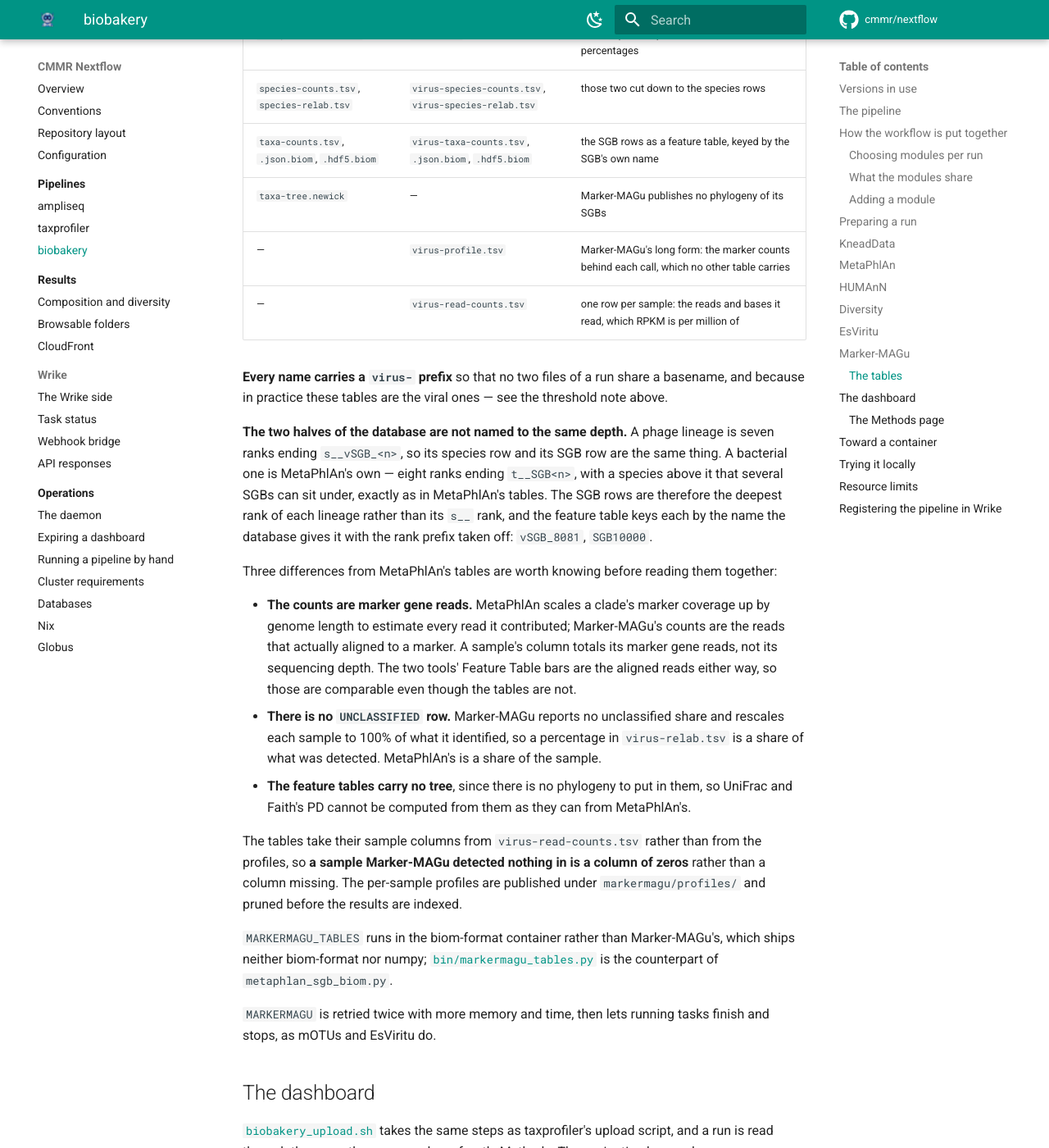
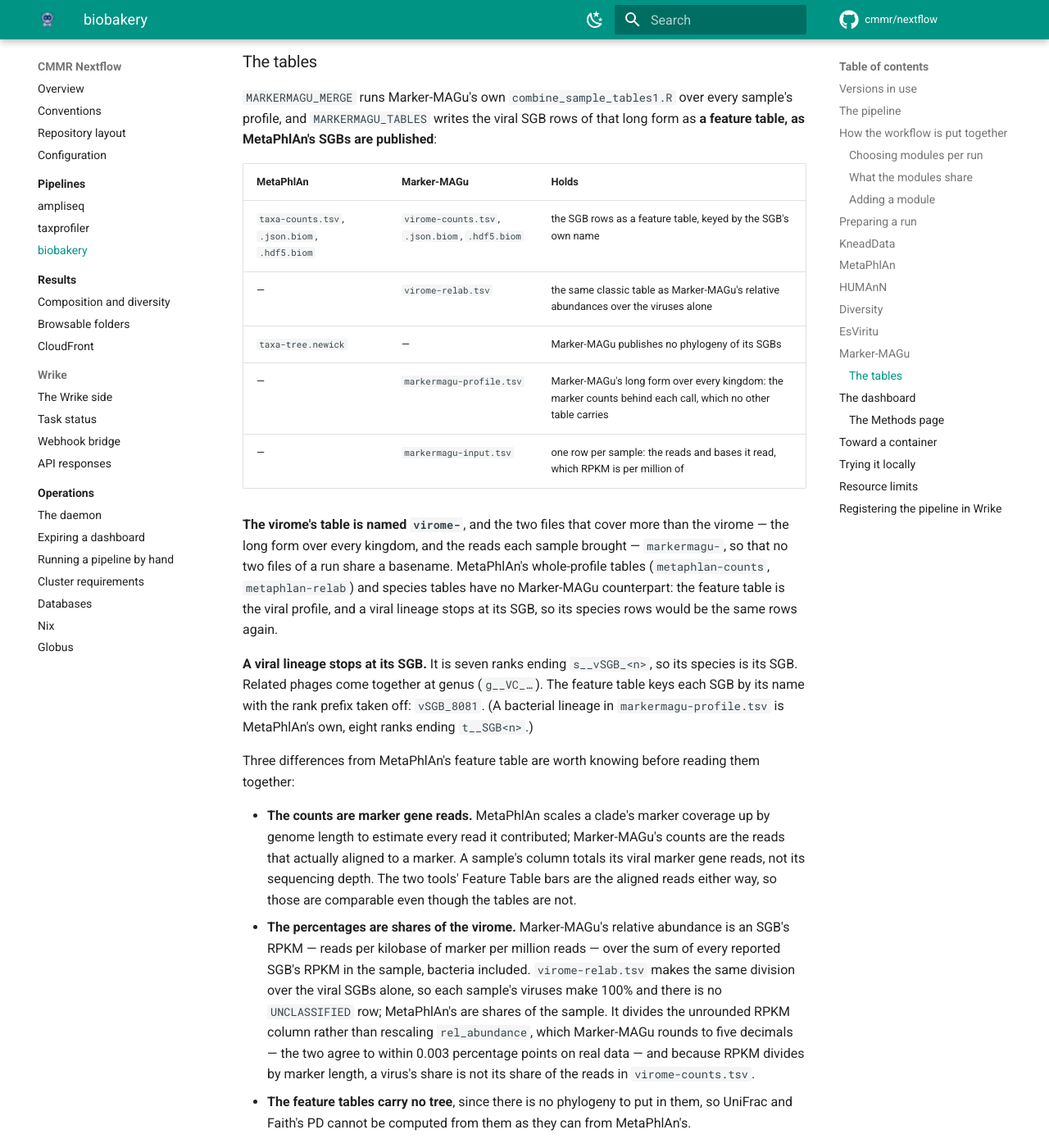
Before and after one commit to cmmr/nextflow, an MkDocs documentation site: the page built from docs/pipelines/biobakery.md, in a window 1280 px wide and 1400 px high, scrolled down 12418 px. Shown: the whole window at 82% size. Built offline with MkDocs 1.6.1 and Material for MkDocs 9.7.7, drawn with Linux system fonts in a browser that asks for light colours; comment, search, counter and statistics services are not loaded; some of the changed text lies outside the part shown.

Commit message:
bakery updates

````diff
--- a/docs/pipelines/biobakery.md
+++ b/docs/pipelines/biobakery.md
@@ -88,9 +88,10 @@ Each checks its archive against the md5 the Zenodo record lists, unpacks it, and
 writes a manifest beside it: `db/esviritu/v3.2.4` —
 `virus_pathogen_database.fna`, its minimap2 index and the metadata table — and
 `db/markermagu/v1.1`, which is one 10.5 GB `Marker-MAGu_markerDB.fna` and needs
-about 16 GB free while it unpacks. Until a database is there, every
-`BIOBAKERY_01` run stops before its first task, for want of the parameter that
-names it.
+about 16 GB free while it unpacks. Until a database is there, a run with its
+module on stops before its first task, for want of the parameter that names it
+— every `BIOBAKERY_01` run, for Marker-MAGu's, and only a run that switches
+EsViritu on, for EsViritu's.
 
 
 ## The pipeline
@@ -101,8 +102,8 @@ form's "Host Removal" answer — `None`, `PhiX`,
 the matching bowtie2 index. `None` still trims; it removes nothing.
 
 [`BIOBAKERY_01.sh`](../../pipelines/BIOBAKERY_01.sh) runs
-`workflows/biobakery` with HUMAnN, mOTUs, Nonpareil, EsViritu and Marker-MAGu
-on:
+`workflows/biobakery` with HUMAnN, mOTUs, Nonpareil and Marker-MAGu on, and
+EsViritu off:
 
 | Step | What | Progress page row |
 | --- | --- | --- |
@@ -163,11 +164,17 @@ own:
 | `run_humann` | `true` | `humann_chocophlan`, `humann_uniref`, `humann_utility_mapping` |
 | `run_motus` | `true` | `motus_db` |
 | `run_nonpareil` | `true` | nothing; `nonpareil_mode` is `kmer` unless set to `alignment` |
-| `run_esviritu` | `true` | `esviritu_db` |
+| `run_esviritu` | `false` | `esviritu_db` |
 | `run_markermagu` | `true` | `markermagu_db`; `markermagu_detection` is `default` unless set to `relaxed` |
 
 `motus_args`, `nonpareil_args`, `esviritu_args` and `markermagu_args` add
 options to each tool, as `metaphlan_args` does to MetaPhlAn.
+
+**EsViritu is the one module that is off unless asked for.** Turning it on is
+`params_set run_esviritu true` in the pipeline file. `BIOBAKERY_01.sh` names
+`esviritu_db` only when `run_esviritu` is on, so a run without EsViritu records
+no EsViritu database in its manifest; a rerun of one with it on brings its own
+`esviritu_db` among the parameters it recorded.
 
 A pipeline file sets each with `params_set`, like any other parameter, so it lands
 in the params file and in the manifest a rerun is rebuilt from. A form question
@@ -416,8 +423,8 @@ alone.
 
 ## EsViritu
 
-One `ESVIRITU` task per sample, over KneadData's final reads, against
-`esviritu_db`. EsViritu aligns them with minimap2 (`-x sr`) and keeps an
+Off by default; `run_esviritu` switches it on. One `ESVIRITU` task per sample,
+over KneadData's final reads, against `esviritu_db`. EsViritu aligns them with minimap2 (`-x sr`) and keeps an
 alignment only when it spans at least 100 bases and 90% of the read at 80%
 identity or better. It dereplicates the genomes that attract the same reads,
 aligns the reads again to what is left, builds a consensus of each detected
@@ -486,20 +493,23 @@ abundances sum to 1.
 organisms with the most of them.** A phage in this database has four to seven
 marker genes and needs three or four of them hit; a bacterium has hundreds and
 needs three quarters of them hit, which a shallow sample cannot do however
-clearly the organism is there. On a run of about 1.3M retained reads per
-sample, `default` reported nothing but `k__Viruses` — the bacteria MetaPhlAn
-found in the same reads were all below it. `markermagu_detection` set to
-`relaxed` is what makes the bacterial half of the table comparable with
-MetaPhlAn 4's; on `default` these tables are effectively the phage tables, which
-is why their names carry a `virus-` prefix.
+clearly the organism is there. On a run of five untreated sewage samples at
+1.6–3.2M retained reads, MetaPhlAn found 51–106 species per sample and
+Marker-MAGu 8–25 bacterial SGBs, every one of them detected at 75–76% of its
+markers — the ones reported were the ones just over the line. The abundances do
+not compare across the two either: they are per kilobase of marker, and a
+phage's markers are a far larger part of its genome, so in one of those samples
+40 phages with 2,596 marker reads made 68% of the profile and 18 bacteria with
+18,686 made 31%.
 
-**Either way they do not replace MetaPhlAn's.** Marker-MAGu has no unclassified
-share, so its abundances are shares of what was identified rather than of the
-sample, and its counts are marker gene reads rather than an estimate of every
-read an organism contributed. The reason to read it is the `k__Viruses` rows,
-which MetaPhlAn has nothing to say about. A phage with fewer than four marker
-genes cannot be detected at all, which leaves out the small single-stranded
-microviruses and inoviruses.
+**So Marker-MAGu is this pipeline's viral profiler, and only its viral rows are
+published as tables.** Its bacteria are a small subset of MetaPhlAn's, called
+from an older release of MetaPhlAn's own markers; `markermagu_detection` set to
+`relaxed` would bring them closer, but only to a second copy of what MetaPhlAn
+already reports. `MARKERMAGU_TABLES` keeps the rows whose lineage begins
+`k__Viruses`; `markermagu-profile.tsv` keeps every row, for anyone who wants the
+rest. A phage with fewer than four marker genes cannot be detected at all,
+which leaves out the small single-stranded microviruses and inoviruses.
 
 - **Every cleaned file goes in at once.** Marker-MAGu pools the reads it is
   given and uses no pairing information, so mates and orphans are all passed
@@ -516,51 +526,57 @@ microviruses and inoviruses.
 ### The tables
 
 `MARKERMAGU_MERGE` runs Marker-MAGu's own `combine_sample_tables1.R` over every
-sample's profile, and `MARKERMAGU_TABLES` turns that long form into **the same
-tables MetaPhlAn's profile is published as**, so the two can be read side by
-side:
+sample's profile, and `MARKERMAGU_TABLES` writes the viral SGB rows of that
+long form as **a feature table, as MetaPhlAn's SGBs are published**:
 
 | MetaPhlAn | Marker-MAGu | Holds |
 | --- | --- | --- |
-| `metaphlan-counts.tsv`, `metaphlan-relab.tsv` | `virus-counts.tsv`, `virus-relab.tsv` | every clade from kingdom to SGB, one column per sample, as reads and as percentages |
-| `species-counts.tsv`, `species-relab.tsv` | `virus-species-counts.tsv`, `virus-species-relab.tsv` | those two cut down to the species rows |
-| `taxa-counts.tsv`, `.json.biom`, `.hdf5.biom` | `virus-taxa-counts.tsv`, `.json.biom`, `.hdf5.biom` | the SGB rows as a feature table, keyed by the SGB's own name |
+| `taxa-counts.tsv`, `.json.biom`, `.hdf5.biom` | `virome-counts.tsv`, `.json.biom`, `.hdf5.biom` | the SGB rows as a feature table, keyed by the SGB's own name |
+| — | `virome-relab.tsv` | the same classic table as Marker-MAGu's relative abundances over the viruses alone |
 | `taxa-tree.newick` | — | Marker-MAGu publishes no phylogeny of its SGBs |
-| — | `virus-profile.tsv` | Marker-MAGu's long form: the marker counts behind each call, which no other table carries |
-| — | `virus-read-counts.tsv` | one row per sample: the reads and bases it read, which RPKM is per million of |
+| — | `markermagu-profile.tsv` | Marker-MAGu's long form over every kingdom: the marker counts behind each call, which no other table carries |
+| — | `markermagu-input.tsv` | one row per sample: the reads and bases it read, which RPKM is per million of |
 
-**Every name carries a `virus-` prefix** so that no two files of a run share a
-basename, and because in practice these tables are the viral ones — see the
-threshold note above.
+**The virome's table is named `virome-`**, and the two files that cover more
+than the virome — the long form over every kingdom, and the reads each sample
+brought — `markermagu-`, so that no two files of a run share a basename.
+MetaPhlAn's whole-profile tables (`metaphlan-counts`, `metaphlan-relab`) and
+species tables have no Marker-MAGu counterpart: the feature table is the viral
+profile, and a viral lineage stops at its SGB, so its species rows would be the
+same rows again.
 
-**The two halves of the database are not named to the same depth.** A phage
-lineage is seven ranks ending `s__vSGB_<n>`, so its species row and its SGB row
-are the same thing. A bacterial one is MetaPhlAn's own — eight ranks ending
-`t__SGB<n>`, with a species above it that several SGBs can sit under, exactly as
-in MetaPhlAn's tables. The SGB rows are therefore the deepest rank of each
-lineage rather than its `s__` rank, and the feature table keys each by the name
-the database gives it with the rank prefix taken off: `vSGB_8081`, `SGB10000`.
+**A viral lineage stops at its SGB.** It is seven ranks ending `s__vSGB_<n>`,
+so its species is its SGB. Related phages come together at genus
+(`g__VC_…`). The feature table keys each SGB by its name with the rank
+prefix taken off: `vSGB_8081`. (A bacterial lineage in `markermagu-profile.tsv`
+is MetaPhlAn's own, eight ranks ending `t__SGB<n>`.)
 
-Three differences from MetaPhlAn's tables are worth knowing before reading them
-together:
+Three differences from MetaPhlAn's feature table are worth knowing before
+reading them together:
 
 - **The counts are marker gene reads.** MetaPhlAn scales a clade's marker
   coverage up by genome length to estimate every read it contributed;
   Marker-MAGu's counts are the reads that actually aligned to a marker. A
-  sample's column totals its marker gene reads, not its sequencing depth. The
-  two tools' Feature Table bars are the aligned reads either way, so those are
-  comparable even though the tables are not.
-- **There is no `UNCLASSIFIED` row.** Marker-MAGu reports no unclassified share
-  and rescales each sample to 100% of what it identified, so a percentage in
-  `virus-relab.tsv` is a share of what was detected. MetaPhlAn's is a share of
-  the sample.
+  sample's column totals its viral marker gene reads, not its sequencing depth.
+  The two tools' Feature Table bars are the aligned reads either way, so those
+  are comparable even though the tables are not.
+- **The percentages are shares of the virome.** Marker-MAGu's relative
+  abundance is an SGB's RPKM — reads per kilobase of marker per million reads —
+  over the sum of every reported SGB's RPKM in the sample, bacteria included.
+  `virome-relab.tsv` makes the same division over the viral SGBs alone, so each
+  sample's viruses make 100% and there is no `UNCLASSIFIED` row; MetaPhlAn's are
+  shares of the sample. It divides the unrounded RPKM column rather than
+  rescaling `rel_abundance`, which Marker-MAGu rounds to five decimals — the two
+  agree to within 0.003 percentage points on real data — and because RPKM
+  divides by marker length, a virus's share is not its share of the reads in
+  `virome-counts.tsv`.
 - **The feature tables carry no tree**, since there is no phylogeny to put in
   them, so UniFrac and Faith's PD cannot be computed from them as they can from
   MetaPhlAn's.
 
-The tables take their sample columns from `virus-read-counts.tsv` rather than
-from the profiles, so **a sample Marker-MAGu detected nothing in is a column of
-zeros** rather than a column missing. The per-sample profiles are published
+Both tables take their sample columns from `markermagu-input.tsv` rather
+than from the profiles, so **a sample Marker-MAGu found no virus in is a column
+of zeros** rather than a column missing. The per-sample profiles are published
 under `markermagu/profiles/` and pruned before the results are indexed.
 
 `MARKERMAGU_TABLES` runs in the biom-format container rather than Marker-MAGu's,
@@ -615,11 +631,13 @@ plus a fourth, Methods. The navigation bar reads:
   database is named under the bar — the MetaPhlAn release, or the ChocoPhlAn and
   UniRef90 versions `biobakery_composition.sh` reads off the file names in the
   directories the manifest records. Everything else is in Deliverables. A
-  module a run did not enable leaves its tab off. The EsViritu tab offers the
+  module a run did not enable leaves its tab off — which, EsViritu being off
+  by default, is usually EsViritu's. When it ran, the EsViritu tab offers the
   taxa and genome tables and the interactive report, and one bar, "Samples with
   a virus", out of the samples EsViritu read, with the database release under
   it. The Marker-MAGu tab mirrors the MetaPhlAn one: the same three BIOM
-  formats of its own feature table, and the same "Marker gene reads" bar.
+  formats of its viral feature table, and the same "Marker gene reads" bar,
+  counting the reads on viral markers alone.
   Neither tool has a link of its own in the navigation bar; their files are
   sections of Deliverables.
 - **The QC Report is MultiQC**, over KneadData's FastQC reports and its
@@ -691,7 +709,8 @@ given rather than from what the pipeline usually does:
   were assigned at. On a paired run they say unpaired reads were not used.
 - **Marker-MAGu** likewise on a run with `run_markermagu` on: its version, the
   database release and Zenodo DOI, minimap2 and the unique-alignment thresholds,
-  the detection stringency this run chose, and how abundance was normalised.
+  the detection stringency this run chose, and that only its viral detections
+  were reported, with the other kingdoms left to MetaPhlAn.
   Nothing in the text is scaled up from a marker gene to a genome, for either
   tool: what the sidebar reports is what aligned.
 
@@ -767,8 +786,9 @@ nextflow run workflows/biobakery -stub -profile docker,local --input samplesheet
 ```
 
 The databases only have to exist for a stub run; add `--run_humann false` to leave
-HUMAnN out, and `--run_motus false`, `--run_nonpareil false`,
-`--run_esviritu false` or `--run_markermagu false` for any of those.
+HUMAnN out, and `--run_motus false`, `--run_nonpareil false` or
+`--run_markermagu false` for any of those. EsViritu is off unless
+`--run_esviritu true` is added.
 
 The samplesheet is the CSV `biobakery_samplesheet.sh` writes:
 `sample,run_accession,instrument_platform,fastq_1,fastq_2`.
````
Also changed, not shown: dev.md (+1 -0 lines), docs/pipelines/index.md (+2 -2 lines), 10 other files.
